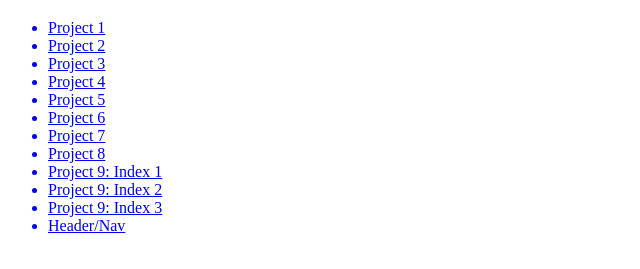
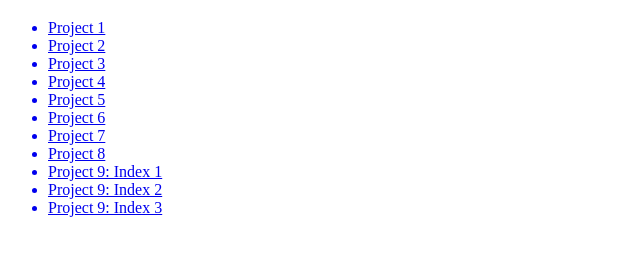
Before and after one commit to AndreDNA/AndreDNA.github.io, a plain HTML site: page index.html in a window 1280 px wide. Shown: the part 61-330 px from the top of the page, without its empty margins (0-640 px from the left). Drawn offline with Linux system fonts and the light colour scheme.

Commit message:
Update index.html

```diff
--- a/index.html
+++ b/index.html
@@ -23,7 +23,6 @@
       <a href="project9/index1.html"><li>Project 9: Index 1</li></a>
       <a href="project9/index2.html"><li>Project 9: Index 2</li></a>
       <a href="project9/index3.html"><li>Project 9: Index 3</li></a>
-      <a href="headernav/headernav.html"><li>Header/Nav</li></a>
     </ul>
 
   </body>
```
